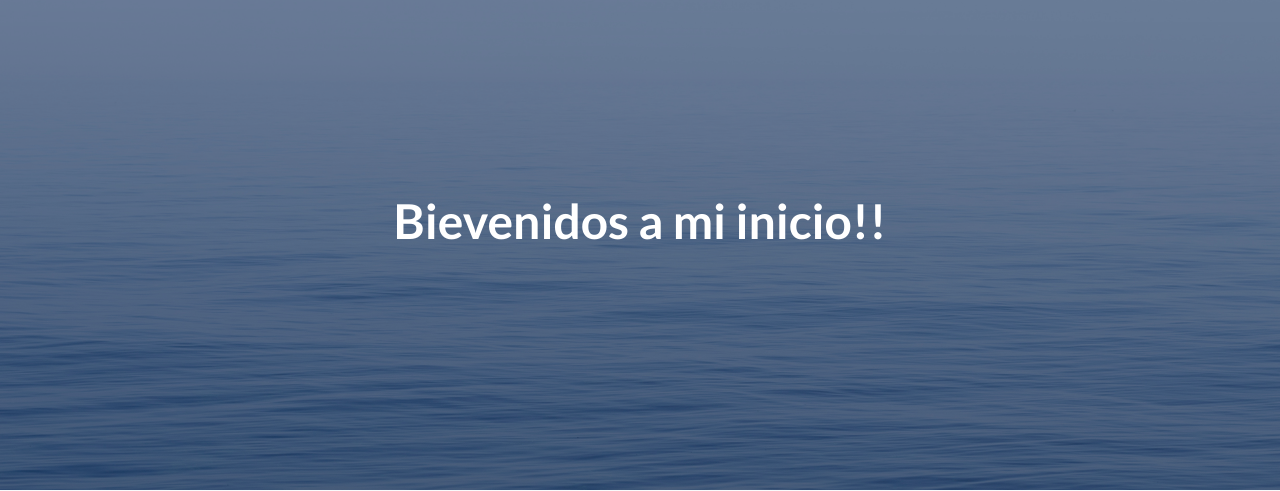
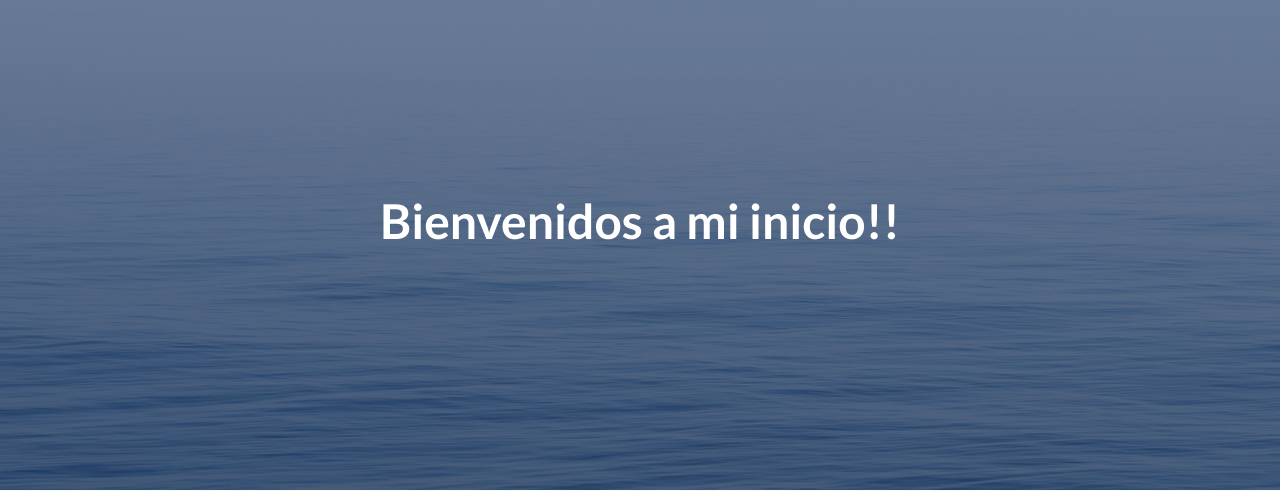
Before and after one commit to gonzaloe281/django-54150, a Django app: page / in a window 1280 px wide. Shown: the part 66-557 px from the top of the page. Run offline with Django 5.2, Linux system fonts and the light colour scheme; some libraries are stand-ins or nearby versions.

Commit message:
correccion en index

```diff
--- a/inicio/templates/inicio/index.html
+++ b/inicio/templates/inicio/index.html
@@ -31,7 +31,7 @@
                     <div class="col-xl-6">
                         <div class="text-center text-white">
                             <!-- Page heading-->
-                            <h1 class="mb-5">Bievenidos a mi inicio!!</h1>
+                            <h1 class="mb-5">Bienvenidos a mi inicio!!</h1>
                             <!-- Signup form-->
                             <!-- * * * * * * * * * * * * * * *-->
                             <!-- * * SB Forms Contact Form * *-->
```
